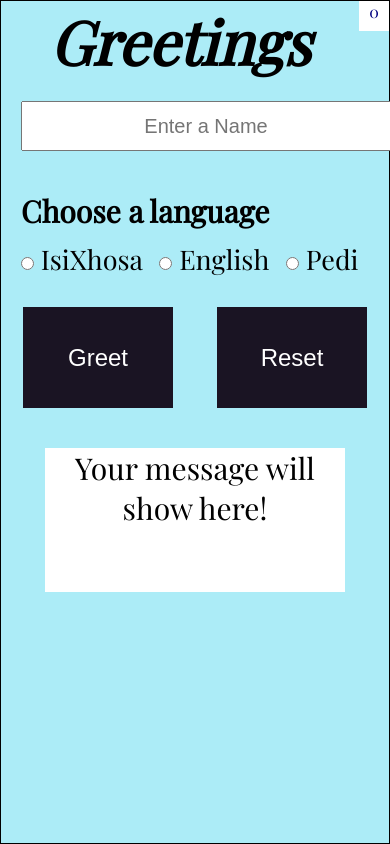
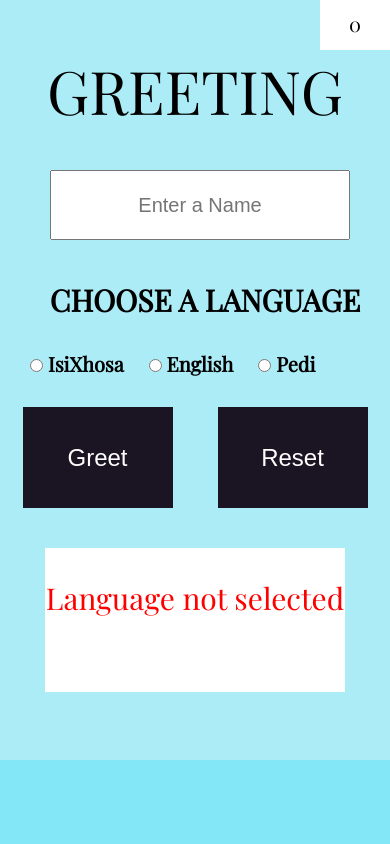
Before and after one commit to ZezethuM/greetings, a plain HTML site: page index.html in a window 390 px wide. Both pictures are taken after a click on the button "Greet". Drawn offline with nearby package versions, Linux system fonts and the light colour scheme.

Commit message:
added messages to indicate error made by user

```diff
--- a/greet.css
+++ b/greet.css
@@ -6,13 +6,14 @@
 }
 body{
     font-family: 'Playfair Display', serif;
+    background-color: #84e7f8;
 }
 .forms{
-    width: 300px;
-    height: 60vh;
-    border: 1px solid black;
-    margin-top: 10px;
-    background-color: #ACECF7
+    width: 600px;
+    height: 90vh;
+    margin-top: 30px;
+    background-color: #ACECF7;
+
 }
 .forms h1{
     text-align: center;
@@ -29,23 +30,25 @@ body{
     flex-direction: row;
 }
 h4{
-    text-align: left;
-    padding-bottom: 10px;
+    text-align: center;
+    padding-bottom: 30px;
+    font-size: 20px;
 }
 .isLangu{
-    padding-right: 10px;
+    padding-right: 40px;
+    margin-left: 70px;
+
 }
 .btns{
     display: flex;
     flex-direction: row;
-    justify-content: space-around;
     text-align: center;
-    padding: 10px 0 20px 0;
-    width: 100%;
+    padding: 10px 0 50px 0;
     height: 12vh;
 }
 .greetBtn{
-    width: 100px;
+    width: 200px;
+    height: 9vh;
     outline: none;
     border: none;
     color: white;
@@ -53,7 +56,7 @@ h4{
     box-shadow: inset 0 0 0 0 #FEFCAD;
     transition: ease-in-out 0.3s;
     font-size: 1.2rem;
-    justify-content: space-around;
+
 }
 .greetBtn:hover{
     box-shadow: inset 200px 0 0 0 #FEFCAD;
@@ -61,15 +64,16 @@ h4{
     color: black;
 }
 .resetBtn{
-    width: 100px;
+    width: 200px;
+    height: 9vh;
     outline: none;
     border: none;
     color: white;
+    font-size: 20px;
     background-color: #1A1423;
     box-shadow: inset 0 0 0 0 #FEFCAD;
     transition: ease-in-out 0.3s;
     font-size: 1.2rem;
-    justify-content: space-around;
 }
 .resetBtn:hover{
     box-shadow: inset 200px 0 0 0 #FEFCAD;
@@ -78,40 +82,54 @@ h4{
 }
 
 .theMessage{
+    font-size: 20px;
    text-align: center;
    background-color: white;
-   height: 10vh;
-   width: 200px;
-}
-.img{
-    width: 280px;
-    height: 15vh;
-    margin: 0;
+   height: 15vh;
+   width: 300px;
+   padding-top: 30px;
+   margin-top: 30px;
 }
 h1{
     font: sans-seri;
-    font-style: oblique;
+    font-style:normal;
+    font-size: 50px;
+    font-weight: 300;
+    padding-top: 50px;
 }
 .theCount{
     float: right;
     background-color: white;
-    width: 30px;
-    height: 30px;
+    width: 70px;
+    height: 50px;
     text-align: center;
-    color:navy;
+    color:black;
     margin-top: 0;
+    padding-top: 10px;
+    font-size: 20px;
 
 }
 .theName{
     text-align: center;
-    width: 260px;
-    height: 30px;
+    width: 400px;
+    height: 50px;
+    margin-left: 80px;
+    margin-top: 20px;
+    font-size: 20px;
+}
+label{
+    font-size: 20px;
+    font-weight: 700;
+}
+.count{
+    float: right;
+    padding-right: 20px;
 }
 
-@media only screen and (max-width: 700px){
+@media only screen and (max-width: 480px){
 
     body{
-
+       width: 100%;
     }
     .container{
         height: 100vh;
@@ -119,7 +137,7 @@ h1{
     }
     .forms{
         margin-top: 0;
-        height: 100%;
+        /* height: 100%; */
         width: 100%;
     }
     h1{
@@ -127,17 +145,16 @@ h1{
     }
     .theName{
         text-align: center;
-        width: 370px;
-        height:50px;
+        width: 300px;
+        height: 70px;
         font-size: 20px;
-
+        margin-left: 10px;
     }
     h4{
         font-size: 30px;
     }
 
     .theMessage{
-        /* padding-top: 50px; */
         text-align: center;
         font-size: 30px;
         margin-top: 50px;
@@ -180,13 +197,20 @@ h1{
     }
     .forName{
         padding: 20px 0 20px 20px;
+        width: 350px;
     }
     .isLangu{
         padding-right: 10px;
         padding-bottom: 20px;
-        font-size: 27px;
+        font-size: 20px;
+        margin-left: 10px;
     }
     .langu{
         padding: 20px 0 20px 20px;
+        width: 100%;
     }
+    .theCount{
+        font-size: 20px;
+    }
+
 }
--- a/index.html
+++ b/index.html
@@ -11,12 +11,13 @@
     <div class="container">
     <form class="forms">
         <span class="theCount">0</span>
-        <h1>Greetings</h1>
+        <span class="countReset count"></span>
+        <h1>GREETING</h1>
         <div class="forName">
-            <input type="text" class="theName" placeholder="Enter a Name">
+            <input type="text"  class="theName" placeholder="Enter a Name">
         </div>
         <div class="langu">
-            <h4>Choose a language</h4>
+            <h4>CHOOSE A LANGUAGE</h4>
             <label for="language" class="isLangu">
             <input type="radio" id="language" class="radioBtn" name="radios" value="Isixhosa">
                 IsiXhosa
@@ -36,7 +37,6 @@
         </div>
         <div class="theMessage">
             Your message will show here!
-            <!-- <input type="text" name="message" class="message" id="msg" placeholder="greeting message"> -->
         </div>
     </form>
 </div>
--- a/js/FactoryFuncGreet.js
+++ b/js/FactoryFuncGreet.js
@@ -3,10 +3,12 @@ function greeting(list) {
     let theName = list || [];
 
     function setName(name) {
-        theName.push(name);
+
+            theName.push(name);
     }
     function greetMassage(langu, name) {
         let newName = name.charAt(0).toUpperCase() + name.slice(1).toLowerCase();
+
         if(newName === ""){
             return "Enter a Name"
         }
@@ -32,8 +34,8 @@ function greeting(list) {
         return theName;
     }
     function resetCount() {
-        theName = 0;
-        return theName;
+        theName = [];
+        return theName.length;
     }
     return {
         setName,
--- a/js/greet.js
+++ b/js/greet.js
@@ -3,6 +3,7 @@ const myGreetBtn = document.querySelector(".greetBtn");
 const resetBtn = document.querySelector(".resetBtn");
 const greetElement = document.querySelector(".theMessage");
 const countElement = document.querySelector(".theCount");
+const countReset = document.querySelector('.countReset');
 
 
 let storedNames = localStorage.getItem("MyArray") ? JSON.parse(localStorage.getItem("MyArray")) : [];
@@ -13,22 +14,47 @@ countElement.innerHTML = storedNames.length;
 myGreetBtn.addEventListener('click', function(){
 
     let thecurrentLanguage = document.querySelector(".radioBtn:checked");
+
+    if (thecurrentLanguage !== null) {
+
         let checkedRadio = thecurrentLanguage.value;
 
         let newMessage = theGreet.greetMassage(checkedRadio, myName.value);
         localStorage.setItem("MyArray", JSON.stringify(storedNames));
 
+        if(newMessage === "Enter a Name"){
+            greetElement.style.color = "red"
+            greetElement.innerHTML = newMessage;
+        } else {
+            greetElement.style.color = "green"
+            countElement.innerHTML = storedNames.length;
+        }
         greetElement.innerHTML = newMessage;
         setTimeout(() => {
+            greetElement.style.color = "black"
             greetElement.innerHTML = "Your message will show here!";
-    }, 3000);
-    countElement.innerHTML = storedNames.length;
+        }, 5000);
 
+    } else {
+            greetElement.style.color = "red";
+            greetElement.innerHTML = "Language not selected";
+
+        setTimeout(() => {
+            greetElement.style.color = "black"
+            greetElement.innerHTML = "Your message will show here!";
+        }, 5000);
+    }
+    document.querySelector(".forms").reset();
 });
 
 resetBtn.addEventListener('click', function(){
+    countReset.style.color = "blue"
+    countReset.innerHTML = "Your counter will reset in 4 seconds"
+    setTimeout(()=> {
+        localStorage.clear()
+        countElement.innerHTML = theGreet.resetCount();
+        countReset.innerHTML = "";
+    }, 4000);
 
-    localStorage.clear()
-    location.reload()
-    countElement.innerHTML = theGreet.resetCount();
+    document.querySelector('.forms').reset()
 })
```
Lines whose indentation alone changed are shown as unchanged.
